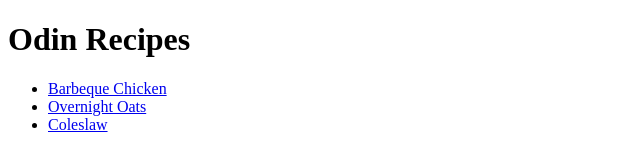
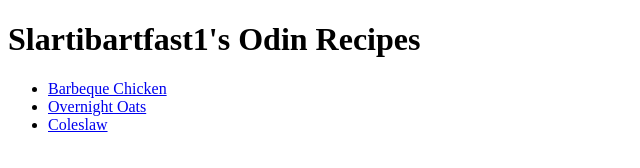
Before and after one commit to Slartibartfast1/odin-recipes, a plain HTML site: page index.html in a window 1280 px wide. Shown: the whole page, without its empty margins (0-640 px from the left). Drawn offline with Linux system fonts and the light colour scheme.

Commit message:
Correct index page title

```diff
--- a/index.html
+++ b/index.html
@@ -2,10 +2,10 @@
 <html lang="en">
 <head>
     <meta charset="UTF-8">
-    <title>Document</title>
+    <title>Slartibartfast1's Odin Recipes</title>
 </head>
 <body>
-    <h1>Odin Recipes</h1>
+    <h1>Slartibartfast1's Odin Recipes</h1>
     <ul>
         <li><a href="./recipes/bbq-chicken.html">Barbeque Chicken</a></li>
         <li><a href="./recipes/overnight-oats.html">Overnight Oats</a></li>
```
